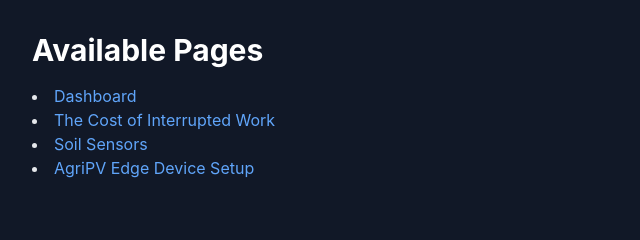
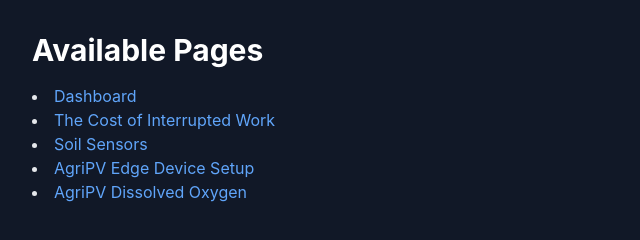
Before and after one commit to FourTweny/FourTweny.github.io, a plain HTML site: page index.html in a window 1280 px wide. Shown: the whole page, without its empty margins (0-640 px from the left). Drawn offline with nearby package versions, Linux system fonts and the light colour scheme.

Commit message:
Add link to AgriPV Dissolved Oxygen infographic

```diff
--- a/index.html
+++ b/index.html
@@ -16,6 +16,7 @@
             <li><a href="interrupted-work.html" class="text-blue-400 hover:underline">The Cost of Interrupted Work</a></li>
             <li><a href="soil_sensors.html" class="text-blue-400 hover:underline">Soil Sensors</a></li>
             <li><a href="AgriPV_IoT_Guide.html" class="text-blue-400 hover:underline">AgriPV Edge Device Setup</a></li>
+            <li><a href="dissolved_oxygen_agrivoltaics_infographic.html" class="text-blue-400 hover:underline">AgriPV Dissolved Oxygen</a></li>
         </ul>
     </div>
 </body>
```
